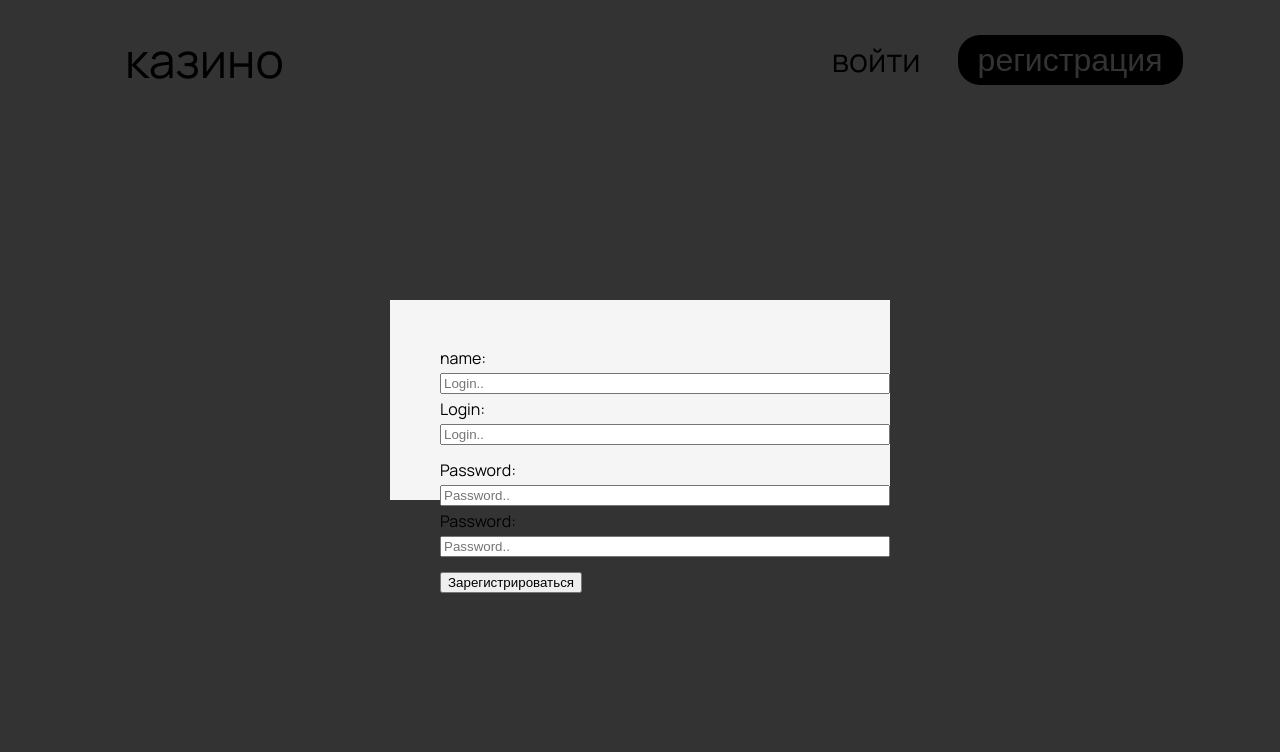
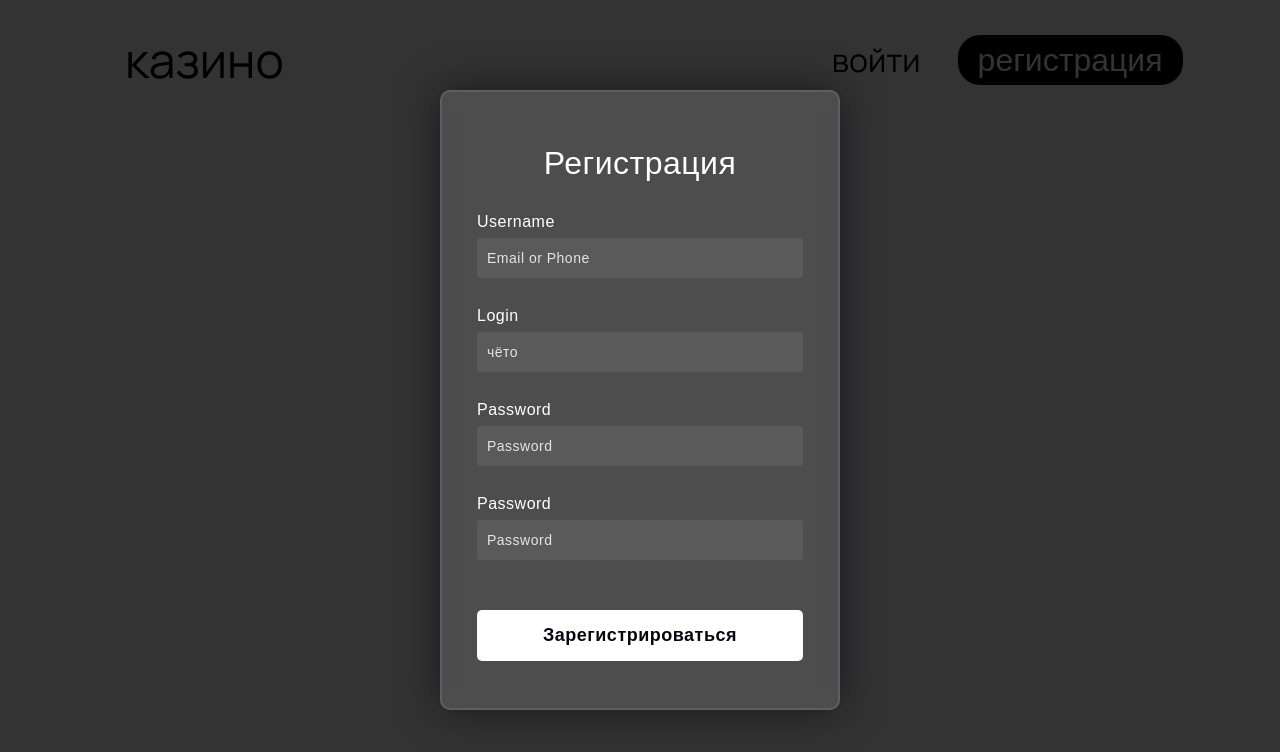
Before and after one commit to boronin02/casino-front, a plain HTML site: page index.html in a window 1280 px wide. Both pictures are taken after a click on the button "регистрация". Drawn offline with Linux system fonts and the light colour scheme.

Commit message:
add registration window

```diff
--- a/index.html
+++ b/index.html
@@ -34,24 +34,23 @@
             </div>
             <div class="js-registration registration">
                 <div class="registration__content">
-                    <form class="registration-data" action="" method="post">
-                        <label class="registration__name-text">name:</label>
-                        <input class="registration__name" type="text" placeholder="Login.." required>
+                    <form>
+                        <h3>Регистрация</h3>
 
-                        <label class="registration__login-text">Login:</label>
-                        <input class="registration__login" style="margin-bottom: 10px;" type="text"
-                            placeholder="Login.." required>
+                        <label for="username">Username</label>
+                        <input class="registration__name" type="text" placeholder="Email or Phone">
 
-                        <label class="registration__password-text">Password:</label>
-                        <input class="registration__password" type="password" name="password" placeholder="Password.."
-                            required>
+                        <label for="username">Login</label>
+                        <input class="registration__login" type="text" placeholder="чёто">
 
-                        <label class="registration__password-text">Password:</label>
-                        <input class="registration__password-again" type="password" name="password"
-                            placeholder="Password.." required>
+                        <label for="password">Password</label>
+                        <input class="registration__password" type="password" placeholder="Password">
 
+                        <label for="password">Password</label>
+                        <input class="registration__password-again" type="password" placeholder="Password">
+
+                        <button class="button__register">Зарегистрироваться</button>
                     </form>
-                    <button class="button__register">Зарегистрироваться</button>
 
                 </div>
             </div>
--- a/style.css
+++ b/style.css
@@ -73,7 +73,6 @@ body {
     background-color: rgba(0, 0, 0, 0.8);
     opacity: 0;
     visibility: hidden;
-    transition: 0.3s all cubic-bezier(0.19, 1, 0.22, 1);
     z-index: 10;
 }
 
@@ -82,17 +81,67 @@ body {
     visibility: visible;
 }
 
-.registration__content {
-    padding-top: 50px;
-    padding-left: 50px;
-    width: 500px;
-    height: 200px;
-    background: #f5f5f5;
+form {
+    height: 620px;
+    width: 400px;
+    background-color: rgba(255, 255, 255, 0.13);
+    position: absolute;
+    transform: translate(-50%, -50%);
+    top: 50%;
+    left: 50%;
+    border-radius: 10px;
+    backdrop-filter: blur(10px);
+    border: 2px solid rgba(255, 255, 255, 0.1);
+    box-shadow: 0 0 40px rgba(8, 7, 16, 0.6);
+    padding: 50px 35px;
 }
 
-.registration-data {
-    margin-bottom: 15px;
-    display: flex;
-    flex-direction: column;
-    gap: 7px;
+form * {
+    font-family: 'Poppins', sans-serif;
+    color: #ffffff;
+    letter-spacing: 0.5px;
+    outline: none;
+    border: none;
 }
+
+form h3 {
+    font-size: 32px;
+    font-weight: 500;
+    line-height: 42px;
+    text-align: center;
+}
+
+label {
+    display: block;
+    margin-top: 30px;
+    font-size: 16px;
+    font-weight: 500;
+}
+
+input {
+    display: block;
+    height: 40px;
+    width: 94%;
+    background-color: rgba(255, 255, 255, 0.07);
+    border-radius: 3px;
+    padding: 0 10px;
+    margin-top: 8px;
+    font-size: 14px;
+    font-weight: 300;
+}
+
+::placeholder {
+    color: #e5e5e5;
+}
+
+.button__register {
+    margin-top: 50px;
+    width: 100%;
+    background-color: #ffffff;
+    color: #080710;
+    padding: 15px 0;
+    font-size: 18px;
+    font-weight: 600;
+    border-radius: 5px;
+    cursor: pointer;
+}
```
